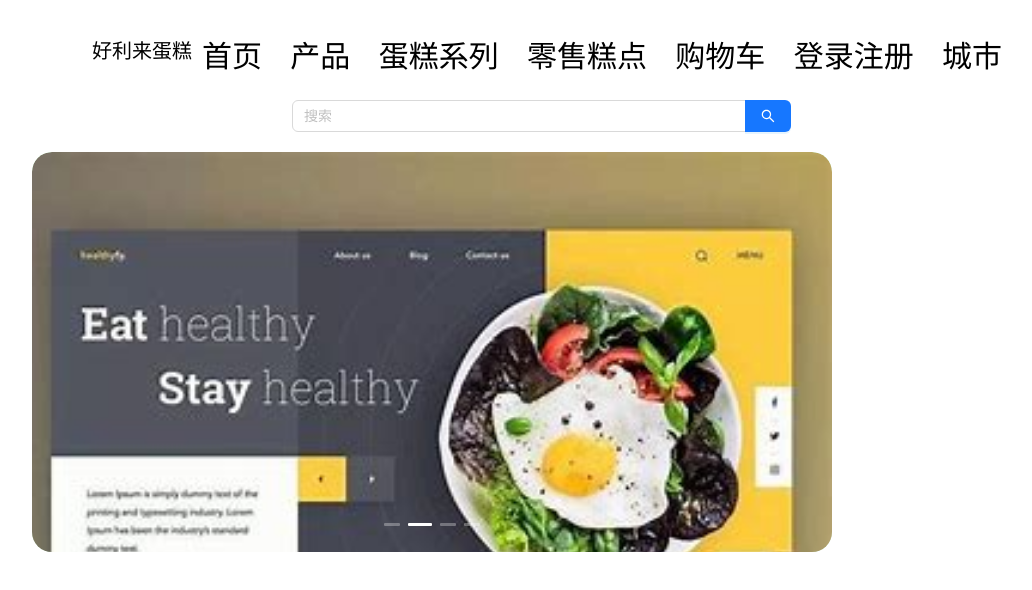
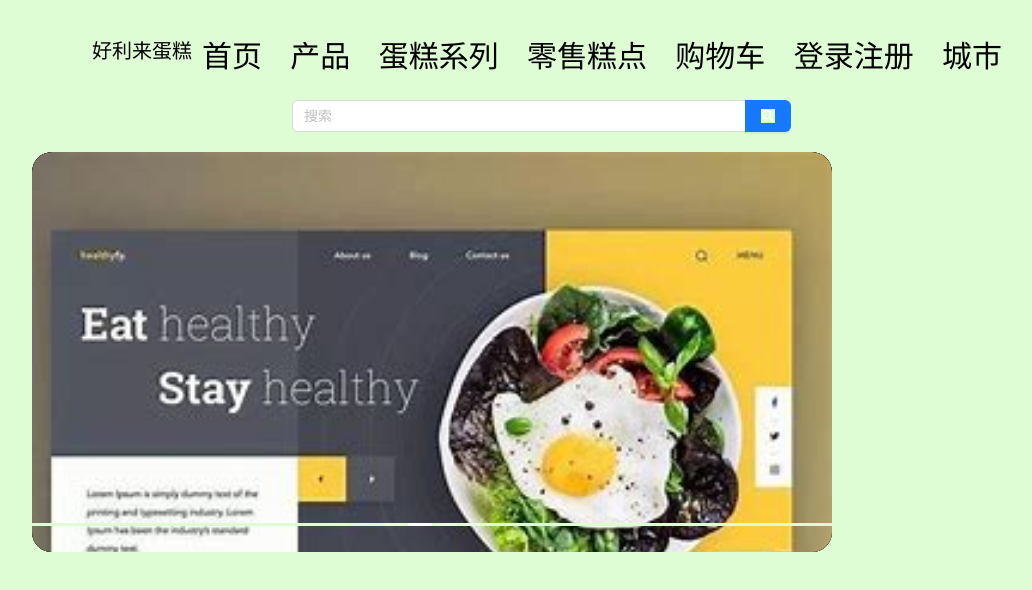
Before and after one commit to 12138xiaoliu/cakeshop, a Vue app: page /home in a window 1280 px wide. Shown: the top 590 px of the page, without its empty margins (208-1240 px from the left). Built offline with nearby package versions, Linux system fonts and the light colour scheme; a web font is replaced by a local one.

Commit message:
修改city的样式，添加全局样式，添加图标样式

```diff
--- a/index.html
+++ b/index.html
@@ -13,7 +13,6 @@
   <script type="module" src="/src/main.ts"></script>
 </body>
 <style>
-
 </style>
 
 </html>
--- a/package.json
+++ b/package.json
@@ -11,6 +11,7 @@
     "type-check": "vue-tsc --build --force"
   },
   "dependencies": {
+    "@ant-design/icons-vue": "^7.0.1",
     "ant-design-vue": "^4.2.3",
     "swiper": "^11.0.7",
     "vue": "^3.4.21",
--- a/src/App.vue
+++ b/src/App.vue
@@ -11,5 +11,7 @@ onMounted(() => {
 </script>
 
 <style>
-
+ *{
+  background-color: rgb(222, 253, 213);
+ }
 </style>
--- a/src/components/City.vue
+++ b/src/components/City.vue
@@ -1,8 +1,8 @@
 <template>
   <div class="city">
-    <a-cascader  v-model:value="value" :options="options" placeholder="选择省份" style="width:100%; background-color: aquamarine;" >
-      <!-- <template #suffixIcon><smile-outlined class="test" /></template> -->
-      <CloseOutlined />
+    <a-cascader  v-model:value="value" :options="options" placeholder="选择省份"  style="width:100%; " >
+       <template #suffixIcon><CloseSquareFilled /></template>
+
     </a-cascader>
   </div>
 
@@ -10,7 +10,7 @@
 <script lang="ts" setup>
   import { ref } from 'vue';
   import type { CascaderProps } from 'ant-design-vue';
-  // import {CloseOutlined} from 'ant-design-vue/icons-vue'
+  import { CloseSquareFilled } from '@ant-design/icons-vue';
   const options: CascaderProps['options'] = [
     {
       value: '全国',
--- a/src/components/Header.vue
+++ b/src/components/Header.vue
@@ -39,7 +39,7 @@ const Router = useRouter()
         height: 50px;
         width: 100%;
         margin-top: 30px;
-        background-color: transparent;
+        background-color:rgb(rgb(235, 248, 212), green, blue);
     }
 
     .nav span {
--- a/src/components/HomeSwiper.vue
+++ b/src/components/HomeSwiper.vue
@@ -1,5 +1,5 @@
 <template>
-  <a-carousel autoplay>
+  <a-carousel autoplay dots="false">
     <div><img src="../static/Swiperimg/1.jpg"></div>
     <div><img src="../static/Swiperimg/2.jpg"></div>
     <div><img src="../static/Swiperimg/3.jpg"></div>
@@ -22,20 +22,19 @@
   .ant-carousel :deep(.slick-slide) {
     width: 200px;
     height: 400px;
-    background: #d3f6d5;
+    background: #0d0e0d;
     overflow:hidden;
     border-radius: 20px;
   }
 
   .ant-carousel :deep(.slick-slide div) {
     border-radius: 20px;
-    color: #0a0a0a;
+    background-color: #0a0a0a;
   }
 
   .ant-carousel img{
       width: 100%;
       height: 100%;
       border-radius: 20px;
-      object-fit: cover;
   }
 </style>
--- a/src/view/login.vue
+++ b/src/view/login.vue
@@ -116,18 +116,12 @@ const disabled = computed(() => {
 
     .left img {
         width: 70%;
-        margin-bottom: 5px;
+        margin: 10px;
     }
 
     .left p {
         font-size: 14px;
-        color: #fff;
-    }
-
-    .left h4 {
-        font-size: 18px;
-        color: #fff;
-        margin-bottom: 10px;
+        color: #060605;
     }
 
     .right form {
--- a/vite.config.ts
+++ b/vite.config.ts
@@ -1,5 +1,4 @@
 import { fileURLToPath, URL } from 'node:url'
-
 import { defineConfig } from 'vite'
 import vue from '@vitejs/plugin-vue'
 
```
Also changed, not shown: 1 other file (tests, documents, lock files or other folders). Lines whose indentation alone changed are shown as unchanged.
